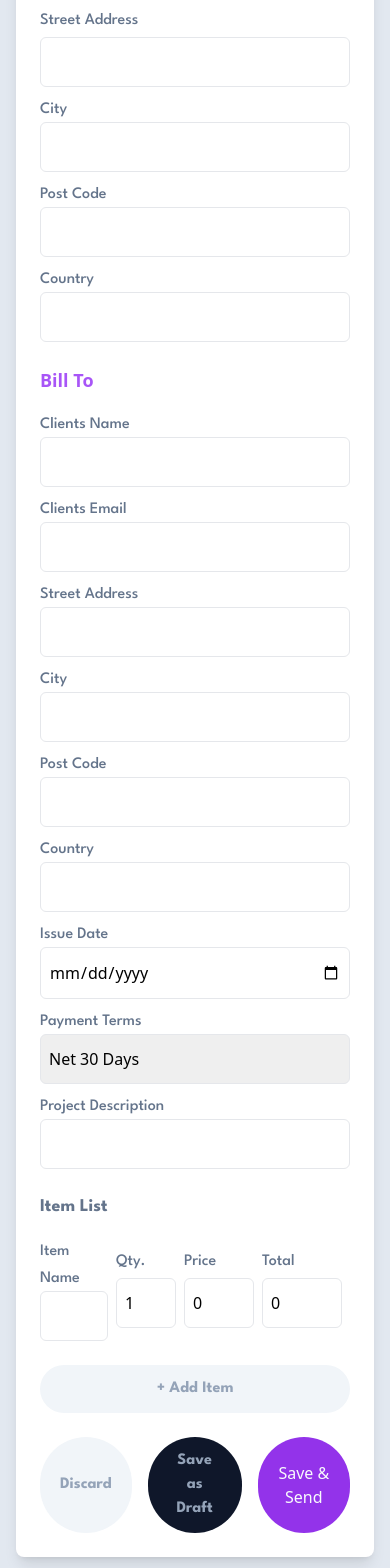
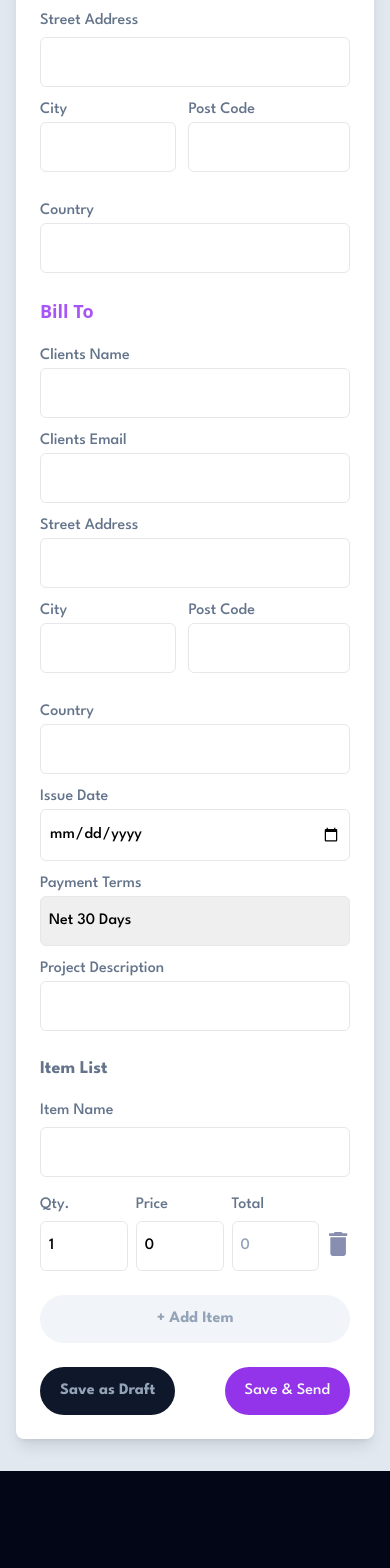
Before and after one commit to bugname7/imtixon, a React (Vite) app: page /new-invoice in a window 390 px wide. Shown: the part 300-1868 px from the top of the page. After the commit the page ends 1771 px from the top, so only its background shows below. Built offline with nearby package versions, Linux system fonts and the light colour scheme.

Commit message:
update responsive buttons

```diff
--- a/index.html
+++ b/index.html
@@ -1,13 +1,31 @@
-<!doctype html>
-<html lang="en">
+<!DOCTYPE html>
+<html lang="uz">
 
 <head>
   <meta charset="UTF-8" />
+  <meta name="viewport" content="width=device-width, initial-scale=1.0" />
+  <meta name="description" content="Hisob-fakturalarni boshqarish tizimi orqali qulay kuzatish va tartibga solish." />
+  <meta name="keywords" content="hisob-faktura, billing, moliya, boshqaruv" />
+  <meta name="author" content="Sizning ismingiz yoki kompaniyangiz" />
 
-  <link rel="icon" type="image/svg+xml" href="/src/assets/images/favicon.webp" />
-  <meta name="viewport" content="width=device-width, initial-scale=1.0" />
-  <title>Invoice</title>
+  <meta property="og:title" content="Hisob-faktura boshqarish tizimi" />
+  <meta property="og:description"
+    content="Hisob-fakturalarni boshqarish jarayonini soddalashtiring va samarali tizimga ega bo'ling." />
+  <meta property="og:image" content="/src/assets/images/preview-image.png" />
+  <meta property="og:url" content="https://github.com/bugname7" />
+  <meta property="og:type" content="website" />
 
+  <meta name="twitter:card" content="summary_large_image" />
+  <meta name="twitter:title" content="Hisob-faktura boshqarish tizimi" />
+  <meta name="twitter:description" content="Hisob-fakturalarni qulay boshqarish tizimi bilan ishlang." />
+  <meta name="twitter:image" content="/src/assets/images/preview-image.png" />
+
+  <link rel="icon" type="image/webp" href="/src/assets/images/favicon.webp" />
+
+  <link href="https://fonts.googleapis.com/css2?family=League+Spartan:wght@200;300;400;500;600;700;800;900&display=swap"
+    rel="stylesheet" />
+
+  <title>Hisob-faktura</title>
 </head>
 
 <body>
--- a/src/components/invoice-form/index.jsx
+++ b/src/components/invoice-form/index.jsx
@@ -83,6 +83,16 @@ function InvoiceForm({ id }) {
       0
     );
   };
+  const handleHome = (navigate) => {
+    toast.info("Ma'lumotlar o‘zgarmadi", {
+      position: "top-right",
+      autoClose: 2000,
+    });
+
+    setTimeout(() => {
+      navigate("/");
+    }, 2000);
+  };
 
   const onSubmit = async (data, status) => {
     try {
@@ -148,7 +158,7 @@ function InvoiceForm({ id }) {
             })}
             className={`${
               darkMode ? "bg-[rgba(37,41,69,1)] border-none" : ""
-            } rounded-md w-full border py-3 px-2 outline-none mb-2 `}
+            } rounded-md w-full border py-3 px-2 outline-none mb-2 font-spartan font-medium `}
           />
 
           {errors.senderAddress?.street && (
@@ -157,7 +167,9 @@ function InvoiceForm({ id }) {
             </p>
           )}
 
-          <div className=" gap-4">
+          <div className="flex flex-col gap-4 sm:flex-row">
+            <div className="flex gap-3">
+              <div>
                 <label
                   htmlFor="city"
                   className={`${
@@ -182,7 +194,7 @@ function InvoiceForm({ id }) {
                   })}
                   className={`${
                     darkMode ? "bg-[rgba(37,41,69,1)] border-none" : ""
-              } rounded-md w-full border py-3 px-2 outline-none mb-2 `}
+                  } rounded-md w-full border py-3 px-2 outline-none mb-2 font-spartan font-medium  `}
                 />
 
                 {errors.senderAddress?.city && (
@@ -190,7 +202,8 @@ function InvoiceForm({ id }) {
                     {errors.senderAddress.city.message}
                   </p>
                 )}
-
+              </div>
+              <div>
                 <label
                   htmlFor="pcode"
                   className={`${
@@ -211,7 +224,7 @@ function InvoiceForm({ id }) {
                   })}
                   className={`${
                     darkMode ? "bg-[rgba(37,41,69,1)] border-none" : ""
-              } rounded-md w-full border py-3 px-2 outline-none mb-2 `}
+                  } rounded-md w-full border py-3 px-2 outline-none mb-2 font-spartan font-medium `}
                 />
 
                 {errors.senderAddress?.postCode && (
@@ -219,7 +232,10 @@ function InvoiceForm({ id }) {
                     {errors.senderAddress.postCode.message}
                   </p>
                 )}
+              </div>
+            </div>
 
+            <div>
               <label
                 htmlFor="country"
                 className={`${
@@ -244,7 +260,7 @@ function InvoiceForm({ id }) {
                 id="country"
                 className={`${
                   darkMode ? "bg-[rgba(37,41,69,1)] border-none" : ""
-              } rounded-md w-full border py-3 px-2 outline-none mb-2 `}
+                } rounded-md w-full border py-3 px-2 outline-none mb-2 font-spartan font-medium `}
               />
 
               {errors.senderAddress?.country && (
@@ -252,6 +268,7 @@ function InvoiceForm({ id }) {
                   {errors.senderAddress.country.message}
                 </p>
               )}
+            </div>
           </div>
 
           <h2 className="text-lg font-bold mb-4 text-purple-500 mt-4">
@@ -281,7 +298,7 @@ function InvoiceForm({ id }) {
             id="clientname"
             className={`${
               darkMode ? "bg-[rgba(37,41,69,1)] border-none" : ""
-            } rounded-md w-full border py-3 px-2 outline-none mb-2 `}
+            } rounded-md w-full border py-3 px-2 outline-none mb-2 font-spartan font-medium `}
           />
 
           {errors.clientName && (
@@ -309,7 +326,7 @@ function InvoiceForm({ id }) {
             type="email"
             className={`${
               darkMode ? "bg-[rgba(37,41,69,1)] border-none" : ""
-            } rounded-md w-full border py-3 px-2 outline-none mb-2 `}
+            } rounded-md w-full border py-3 px-2 outline-none mb-2 font-spartan font-medium `}
           />
 
           {errors.clientEmail && (
@@ -336,7 +353,7 @@ function InvoiceForm({ id }) {
             id="streetAddres"
             className={`${
               darkMode ? "bg-[rgba(37,41,69,1)] border-none" : ""
-            } rounded-md w-full border py-3 px-2 outline-none mb-2 `}
+            } rounded-md w-full border py-3 px-2 outline-none mb-2 font-spartan font-medium `}
           />
 
           {errors.clientAddress?.street && (
@@ -345,7 +362,9 @@ function InvoiceForm({ id }) {
             </p>
           )}
 
-          <div className=" gap-4">
+          <div className="flex flex-col gap-4 sm:flex-row">
+            <div className="flex gap-3">
+              <div>
                 <label
                   htmlFor="clientcity"
                   className={`${
@@ -370,7 +389,7 @@ function InvoiceForm({ id }) {
                   id="clientcity"
                   className={`${
                     darkMode ? "bg-[rgba(37,41,69,1)] border-none" : ""
-              } rounded-md w-full border py-3 px-2 outline-none mb-2 `}
+                  } rounded-md w-full border py-3 px-2 outline-none mb-2 font-spartan font-medium `}
                 />
 
                 {errors.clientAddress?.city && (
@@ -378,7 +397,9 @@ function InvoiceForm({ id }) {
                     {errors.clientAddress.city.message}
                   </p>
                 )}
+              </div>
 
+              <div>
                 <label
                   htmlFor="clientpostcode"
                   className={`${
@@ -400,7 +421,7 @@ function InvoiceForm({ id }) {
                   id="clientpostcode"
                   className={`${
                     darkMode ? "bg-[rgba(37,41,69,1)] border-none" : ""
-              } rounded-md w-full border py-3 px-2 outline-none mb-2 `}
+                  } rounded-md w-full border py-3 px-2 outline-none mb-2 font-spartan font-medium `}
                 />
 
                 {errors.clientAddress?.postCode && (
@@ -408,7 +429,10 @@ function InvoiceForm({ id }) {
                     {errors.clientAddress.postCode.message}
                   </p>
                 )}
+              </div>
+            </div>
 
+            <div>
               <label
                 htmlFor="clientcountry"
                 className={`${
@@ -433,7 +457,7 @@ function InvoiceForm({ id }) {
                 id="clientcountry"
                 className={`${
                   darkMode ? "bg-[rgba(37,41,69,1)] border-none" : ""
-              } rounded-md w-full border py-3 px-2 outline-none mb-2 `}
+                } rounded-md w-full border py-3 px-2 outline-none mb-2 font-spartan font-medium `}
               />
 
               {errors.clientAddress?.country && (
@@ -442,7 +466,10 @@ function InvoiceForm({ id }) {
                 </p>
               )}
             </div>
+          </div>
 
+          <div className="flex flex-col sm:flex-row justify-between">
+            <div>
               <label
                 htmlFor="clientname"
                 className={`${
@@ -467,13 +494,17 @@ function InvoiceForm({ id }) {
                 type="date"
                 className={`${
                   darkMode ? "bg-[rgba(37,41,69,1)] border-none" : ""
-            } rounded-md w-full border py-3 px-2 outline-none mb-2 `}
+                } rounded-md w-full border py-3 px-2 outline-none mb-2 font-spartan font-medium `}
               />
 
               {errors.invoiceDate && (
-            <p className="text-red-500 text-sm">{errors.invoiceDate.message}</p>
+                <p className="text-red-500 text-sm">
+                  {errors.invoiceDate.message}
+                </p>
               )}
+            </div>
 
+            <div>
               <label
                 htmlFor="payment"
                 className={`${
@@ -489,7 +520,7 @@ function InvoiceForm({ id }) {
                 })}
                 className={`${
                   darkMode ? "bg-[rgba(37,41,69,1)] border-none" : ""
-            } rounded-md w-full border py-3 px-2 outline-none mb-2 appearance-none`}
+                } rounded-md w-full border py-3 px-2 outline-none mb-2 appearance-none font-spartan font-medium `}
               >
                 <option value="Net 1 Days">Net 1 Days</option>
                 <option value="Net 7 Days">Net 7 Days</option>
@@ -501,6 +532,9 @@ function InvoiceForm({ id }) {
                   {errors.paymentTerms.message}
                 </p>
               )}
+            </div>
+          </div>
+
           <label
             htmlFor="description"
             className={`${
@@ -521,7 +555,7 @@ function InvoiceForm({ id }) {
             id="description"
             className={`${
               darkMode ? "bg-[rgba(37,41,69,1)] border-none" : ""
-            } rounded-md w-full border py-3 px-2 outline-none mb-2 `}
+            } rounded-md w-full border py-3 px-2 outline-none mb-2 font-spartan font-medium  `}
           />
 
           {errors.description && (
@@ -533,8 +567,8 @@ function InvoiceForm({ id }) {
           </h2>
           {fields.map((item, index) => (
             <div key={item.id} className=" mb-4">
-              <div className={`flex gap-2 `}>
-                <div>
+              <div className="flex flex-col gap-2 sm:flex-row">
+                <div className="flex flex-col">
                   <label
                     htmlFor="itemname"
                     className={`${
@@ -556,17 +590,20 @@ function InvoiceForm({ id }) {
                     id={`itemname-${index}`}
                     className={`${
                       darkMode ? "bg-[rgba(37,41,69,1)] border-none" : ""
-                    } rounded-md w-full border py-3 px-2 outline-none mb-2 `}
+                    } rounded-md w-auto sm:w-[300px] border py-3 px-2 outline-none mb-2 font-spartan font-medium `}
                   />
 
                   {errors.items?.[index]?.name && (
-                    <p className="text-red-500 text-sm">
+                    <p className="text-red-500 text-sm ">
                       {errors.items[index].name.message}
                     </p>
                   )}
                 </div>
-                <div key={item.id} className="flex gap-2 items-center">
-                  <div className="flex flex-col">
+                <div
+                  key={item.id}
+                  className="flex gap-2 items-center w-auto sm:w-full"
+                >
+                  <div className="flex flex-col ">
                     <label
                       htmlFor={`items.${index}.quantity`}
                       className={`${
@@ -581,13 +618,13 @@ function InvoiceForm({ id }) {
                         valueAsNumber: true,
                         min: {
                           value: 1,
-                          message: " Qiymat kamida 1 bolishi kerak",
+                          message: "Qiymat kamida 1 bo‘lishi kerak",
                         },
                       })}
                       type="number"
                       className={`${
                         darkMode ? "bg-[rgba(37,41,69,1)] border-none" : ""
-                      } rounded-md w-[60px] border py-3 px-2 outline-none mb-2`}
+                      } rounded-md border py-3 px-2 outline-none mb-2 w-full sm:w-[60px] font-spartan font-medium `}
                     />
 
                     {errors.items?.[index]?.quantity && (
@@ -597,7 +634,7 @@ function InvoiceForm({ id }) {
                     )}
                   </div>
 
-                  <div className="flex flex-col">
+                  <div className="flex flex-col ">
                     <label
                       htmlFor={`items.${index}.price`}
                       className={`${
@@ -619,7 +656,7 @@ function InvoiceForm({ id }) {
                       step="0.01"
                       className={`${
                         darkMode ? "bg-[rgba(37,41,69,1)] border-none" : ""
-                      } rounded-md w-[70px] border py-3 px-2 outline-none mb-2`}
+                      } rounded-md border py-3 px-2 font-spartan font-medium  outline-none mb-2 w-full sm:w-[60px]`}
                     />
                   </div>
 
@@ -636,14 +673,19 @@ function InvoiceForm({ id }) {
                       readOnly
                       className={`${
                         darkMode ? "bg-[rgba(37,41,69,1)] border-none" : ""
-                      } rounded-md w-[80px] border py-3 px-2 outline-none mb-2`}
+                      } rounded-md border py-3 px-2  text-slate-400 font-spartan font-medium teoutline-none mb-2 w-full sm:w-[60px]`}
                     />
                   </div>
-                  <button type="button" onClick={() => remove(index)}>
+
+                  <button
+                    type="button"
+                    onClick={() => remove(index)}
+                    className=" sm:w-7 w-12 items-center pt-4  flex justify-center"
+                  >
                     <img
                       src={clearImage}
                       alt="Remove"
-                      className="w-6 h-6 transition duration-300 hover:fill-red-700"
+                      className="h-6 transition duration-300 hover:fill-red-700"
                     />
                   </button>
                 </div>
@@ -664,34 +706,37 @@ function InvoiceForm({ id }) {
             + Add Item
           </button>
 
-          <div className="flex justify-end gap-4 pt-6">
+          <div className="flex flex-col gap-4 pt-6 sm:flex-row sm:justify-end">
+            {id ? (
+              <>
+                {" "}
+                <div className="flex gap-12">
                   <button
                     type="button"
-              onClick={() => {
-                reset();
-                toast.success("O'zgartirishlar bekor qilindi!");
-                setTimeout(() => navigate("/"), 2000);
-              }}
+                    onClick={() => handleHome(navigate)}
+
                     className={`${
                       darkMode
                         ? "bg-slate-800 hover:bg-slate-700"
-                  : "bg-slate-100 hover:bg-slate-300"
-              } text-slate-400 py-2 px-5 rounded-full font-bold font-spartan`}
+                        : "bg-slate-100 hover:bg-slate-200"
+                    } font-spartan font-medium text-slate-500  py-3 px-5 rounded-full`}
                   >
-              {id ? "Cancel" : "Discard"}
+                    Cancel
                   </button>
-            {id ? (
                   <button
                     type="button"
                     onClick={handleSubmit(onSubmit)}
                     className={`${
                       darkMode ? "bg-purple-800" : "bg-purple-600"
-                } text-slate-50 px-6 font-bold font-spartan rounded-full hover:bg-purple-700`}
+                    } text-slate-50  p-2 font-bold font-spartan rounded-full hover:bg-purple-700`}
                   >
                     Save changes
                   </button>
+                </div>
+              </>
             ) : (
               <>
+                <div className="flex justify-between gap-2">
                   <button
                     type="button"
                     onClick={handleSubmit((data) => onSubmit(data, "draft"))}
@@ -706,11 +751,12 @@ function InvoiceForm({ id }) {
                     onClick={handleSubmit((data) => onSubmit(data, "pending"))}
                     className={`${
                       darkMode ? "bg-purple-800" : "bg-purple-600"
-                  } text-slate-50 px-5 rounded-full hover:bg-purple-700`}
+                    } text-slate-50 px-5 rounded-full hover:bg-purple-700 font-medium font-spartan`}
                     disabled={isLoading}
                   >
                     {isLoading ? "Sending..." : "Save & Send"}
                   </button>
+                </div>
               </>
             )}
           </div>
```
Lines whose indentation alone changed are shown as unchanged.
